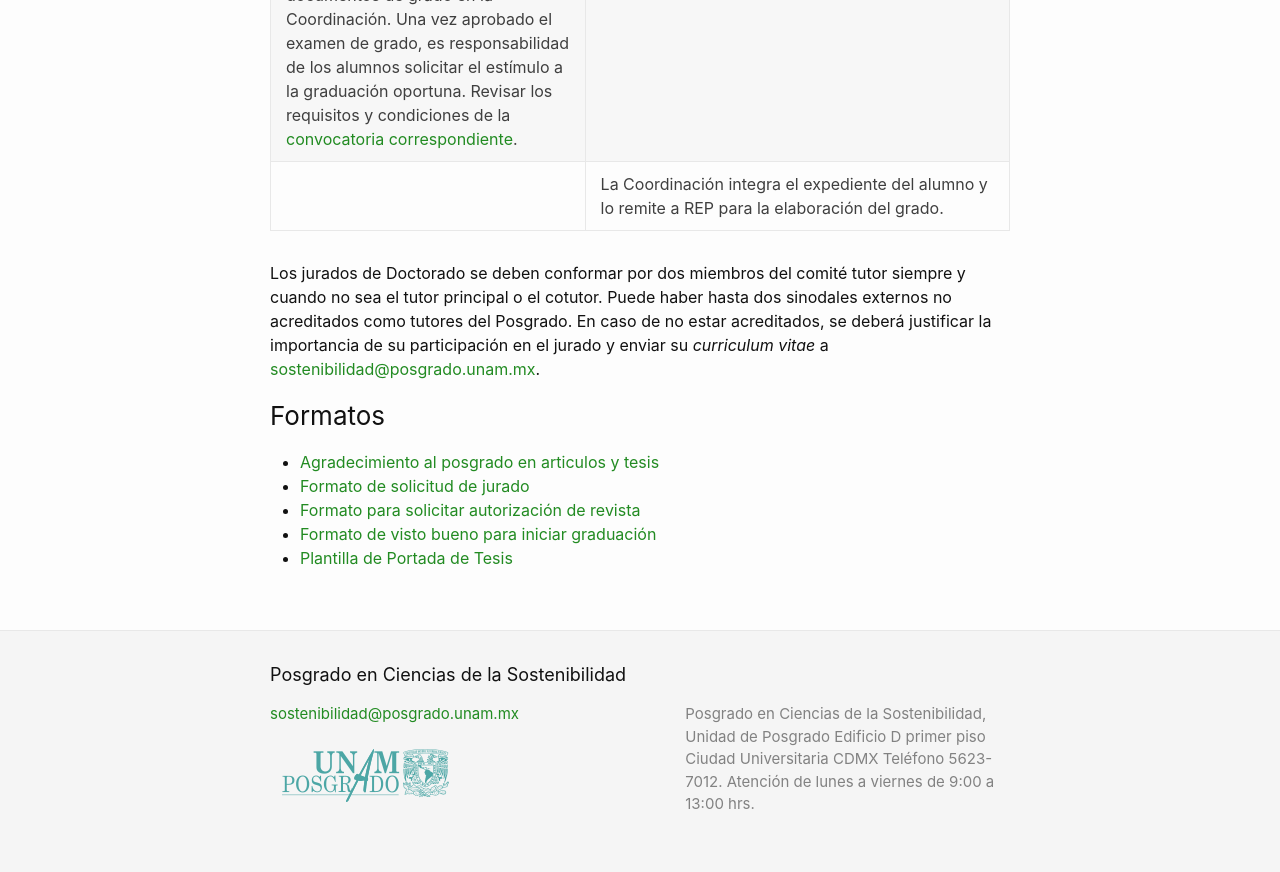
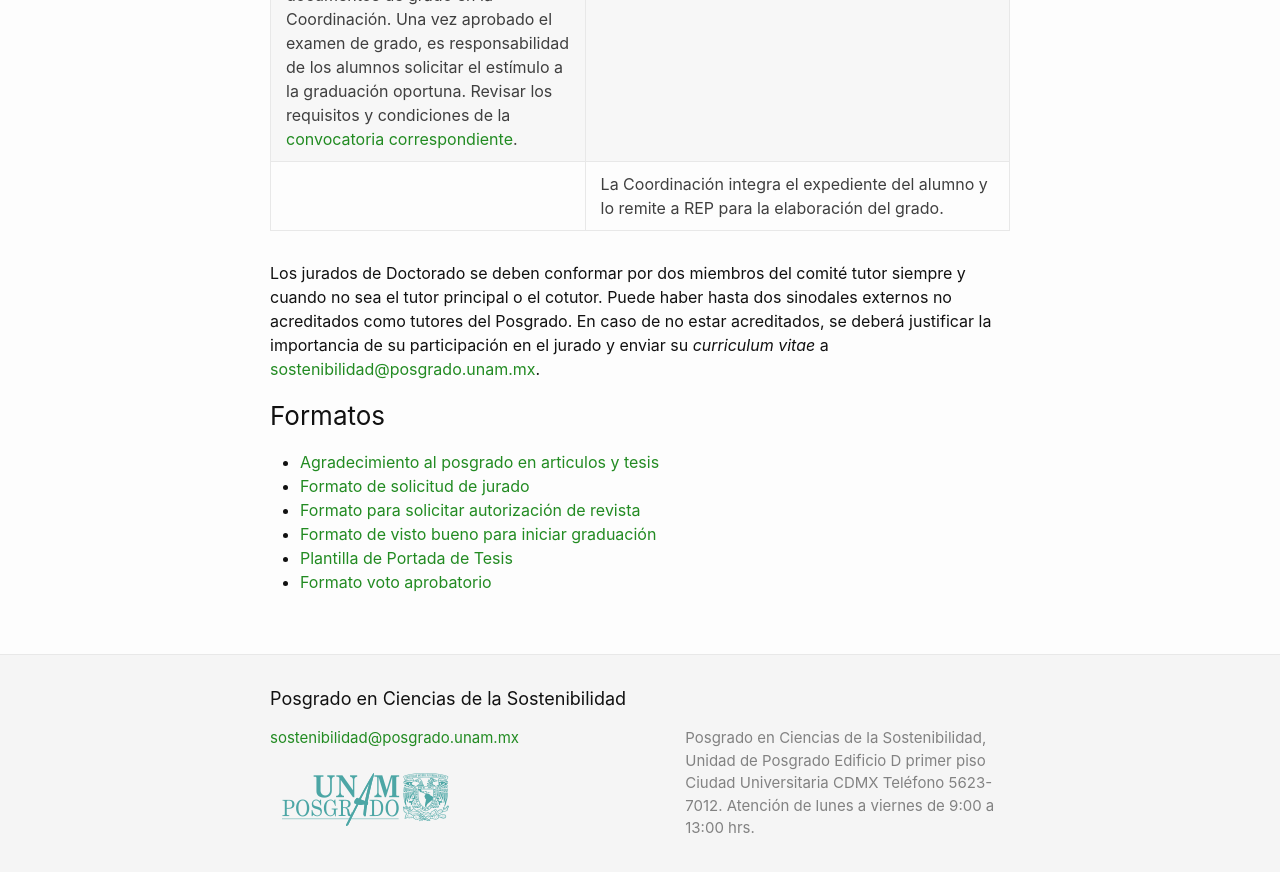
Before and after one commit to pcs-unam/pcs-unam.github.io, a Jekyll site: the page built from doctorado/graduacion.md, in a window 1280 px wide and 900 px high, scrolled down 2215 px. Shown: the top 872 px of the window. Built offline with Jekyll 4.4.1, drawn with Linux system fonts in a browser that asks for light colours.

Commit message:
Se agregó liga a formato voto aprobatorio

```diff
--- a/doctorado/graduacion.md
+++ b/doctorado/graduacion.md
@@ -126,3 +126,4 @@ a <sostenibilidad@posgrado.unam.mx>.
  - [Formato para solicitar autorización de revista](/assets/formatos/doctorado/formato_solicitud_revista.xlsx)
  - [Formato de visto bueno para iniciar graduación](/assets/formatos/doctorado/graduacion/formato_visto_bueno_iniciar_graduacion.docx)
  - [Plantilla de Portada de Tesis](/assets/docs/graduacion_doctorado/portada-tesis-doc-pcs.docx)
+ - [Formato voto aprobatorio](/assets/docs/graduacion_doctorado/fvad.docx)
```
